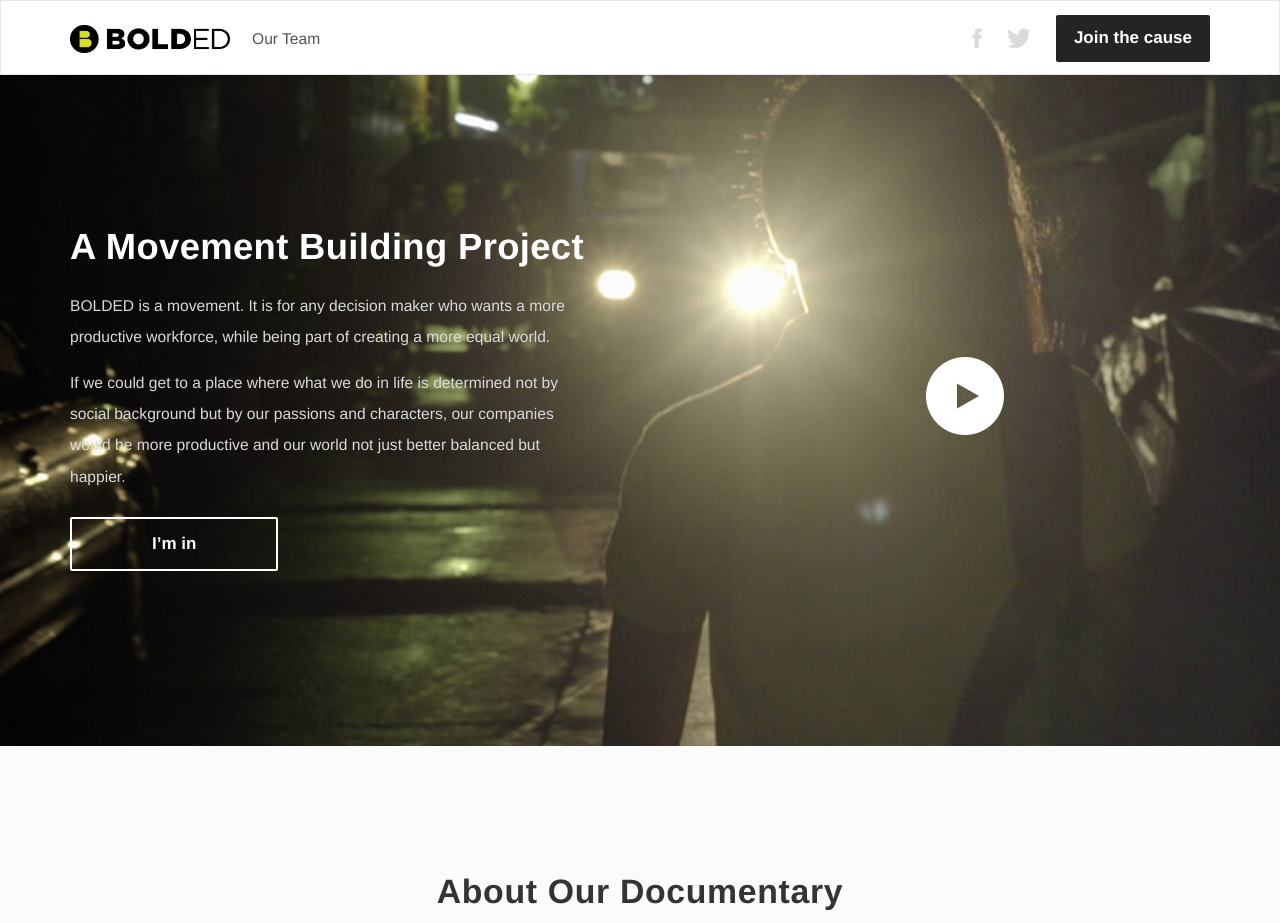
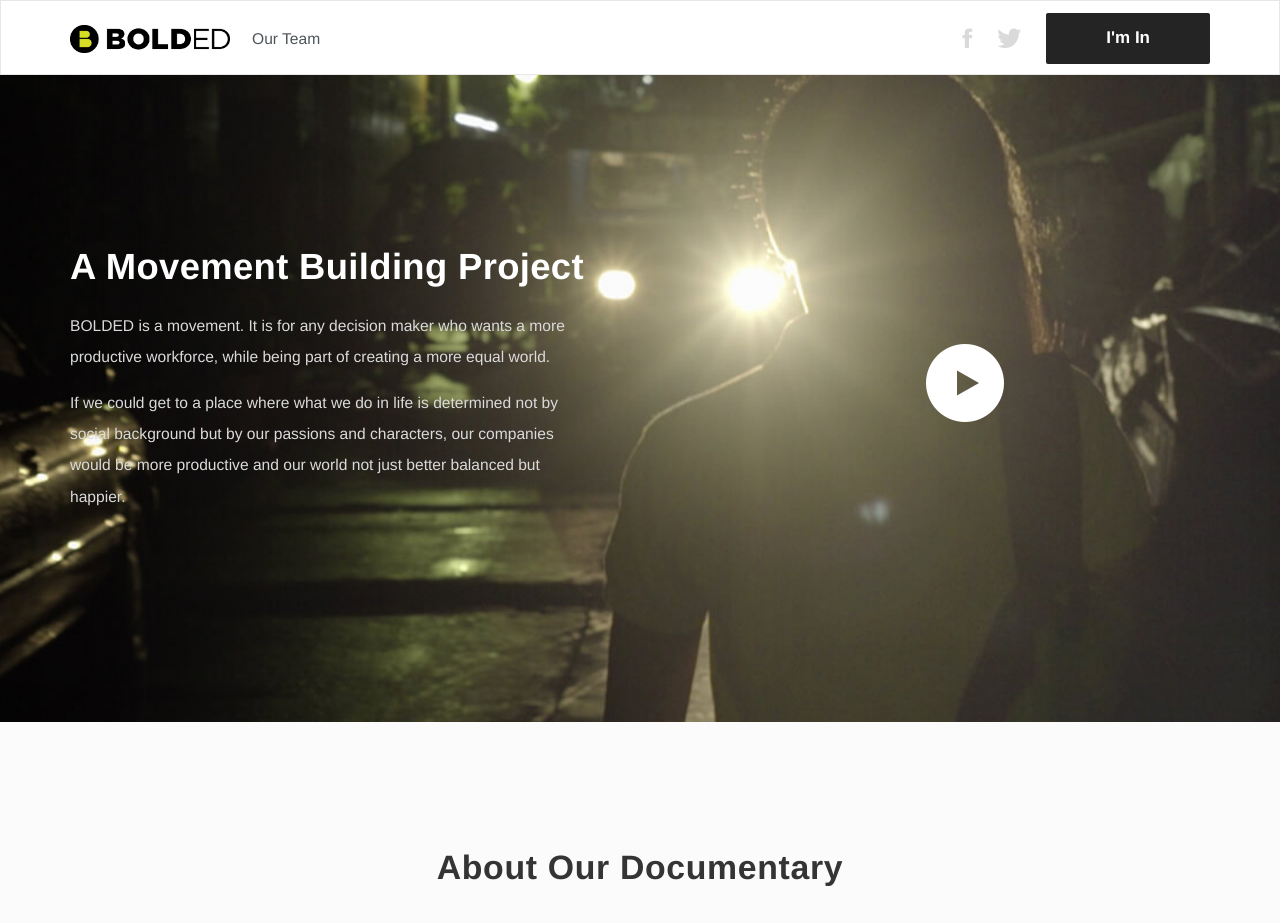
Before and after one commit to codedred/bolded, a Jekyll site: the page built from index.html, in a window 1280 px wide and 1400 px high, cut to the strip 0-923 px from the top of the window. Built offline with Jekyll 4.4.1, drawn with Linux system fonts in a browser that asks for light colours; nearby versions of some CDN libraries; some web fonts are replaced.

Commit message:
adds crowdfunding link

```diff
--- a/_includes/documentary.html
+++ b/_includes/documentary.html
@@ -15,7 +15,7 @@
       </div>
 
       <div class="doc-misc">
-        <a href="#" class="btn btn-lg btn-default btn-block">I’m in</a>
+        <a href="https://www.fringebacker.com/en/projects/bolded/" target="_blank" class="btn btn-lg btn-default btn-block">I’m in</a>
       </div>
     </div>
   </div>
--- a/_includes/nav.html
+++ b/_includes/nav.html
@@ -13,9 +13,7 @@
         <i class="icon ion-social-twitter"></i>
       </a>
 
-      <a href="#" class="btn btn-lg btn-default">Join
-        <span class="btn-misc"> the cause</span>
-      </a>
+      <a href="https://www.fringebacker.com/en/projects/bolded/" target="_blank" class="btn btn-lg btn-default">I'm In</a>
     </div>
   </div>
 </div>
--- a/_includes/splash_home.html
+++ b/_includes/splash_home.html
@@ -4,9 +4,6 @@
       <h1 class="splash-header">A Movement Building Project</h1>
       <p class="splash-text">BOLDED is a movement. It is for any decision maker who wants a more productive workforce, while being part of creating a more equal world.</p>
       <p class="splash-text">If we could get to a place where what we do in life is determined not by social background but by our passions and characters, our companies would be more productive and our world not just better balanced but happier.</p>
-      <div class="splash-actions">
-        <a href="#" class="btn btn-lg btn-default-outline">I’m in</a>
-      </div>
     </div>
     <div class="splash-misc">
       <a href="#" data-toggle="modal" data-target="#video-modal">
--- a/_includes/targets.html
+++ b/_includes/targets.html
@@ -21,7 +21,7 @@
               <h3 class="target-header">I'm a tech company.</h3>
               <p class="target-text">There’s an army of underprivileged young programmers eager to grab any opportunity that comes up.</p>
               <div class="target-misc">
-                <a href="http://www.coded.red" class="btn btn-lg btn-default-outline btn-target">I'm interested</a>
+                <a href="http://www.coded.red" target="_blank" class="btn btn-lg btn-default-outline btn-target">I'm interested</a>
               </div>
             </div>
           </div>
--- a/_sass/components/_navbar.scss
+++ b/_sass/components/_navbar.scss
@@ -15,6 +15,7 @@
 
   .brand {
     float: left;
+
     .logo {
       width: 160px;
       @include align-self(center);
@@ -36,16 +37,6 @@
 
   .links {
     float: right;
-    .btn {
-      @include align-self(center);
-    }
-
-    .btn-misc {
-      color: #fff;
-      font-size: 1em;
-      font-weight: 700;
-      line-height: 1;
-    }
 
     .social-icon {
       font-size: 2em;
@@ -58,26 +49,29 @@
         color: darken($lighter-gray, 20%);
       }
     }
+
+    .btn {
+      @include align-self(center);
+      padding: 14px 60px;
+    }
   }
 
   @media ( max-width: 550px ) {
     .brand {
       .logo { width: 125px; }
-      .nav-link {  margin: 3px 0 0 15px; }
+      .nav-link {  margin: 3px 0 0 10px; }
     }
 
     .links {
       .social-icon {
-        margin-right: 15px;
+        margin-right: 12px;
         font-size: 1.7em;
       }
 
       .btn {
         font-size: 14px;
-        padding: 10px;
+        padding: 10px 14px;
       }
-
-      .btn-misc { display: none; }
     }
   }
 }
--- a/_sass/components/_splash.scss
+++ b/_sass/components/_splash.scss
@@ -19,11 +19,6 @@
       width: 100%;
       font-size: 1.2em;
       color: $lighter-gray;
-    }
-
-    .splash-actions {
-      padding-top: 10px;
-      .btn { padding: 14px 80px; }
     }
 
     &.-team {
@@ -101,7 +96,7 @@
   }
 
   &.-medium {
-    padding: 220px 0 175px;
+    padding: 240px 0 195px;
   }
 
   &.-small {
```
